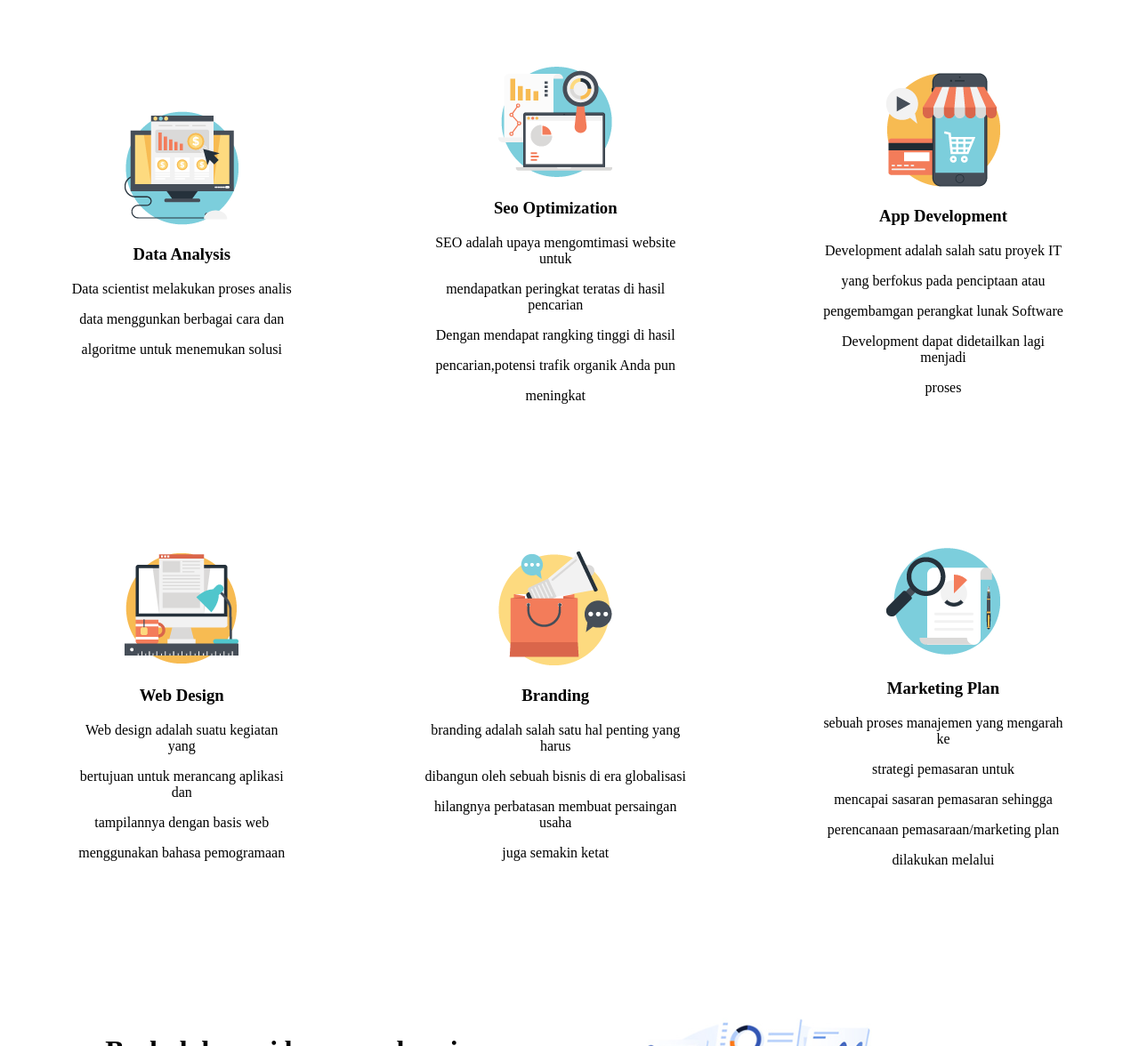
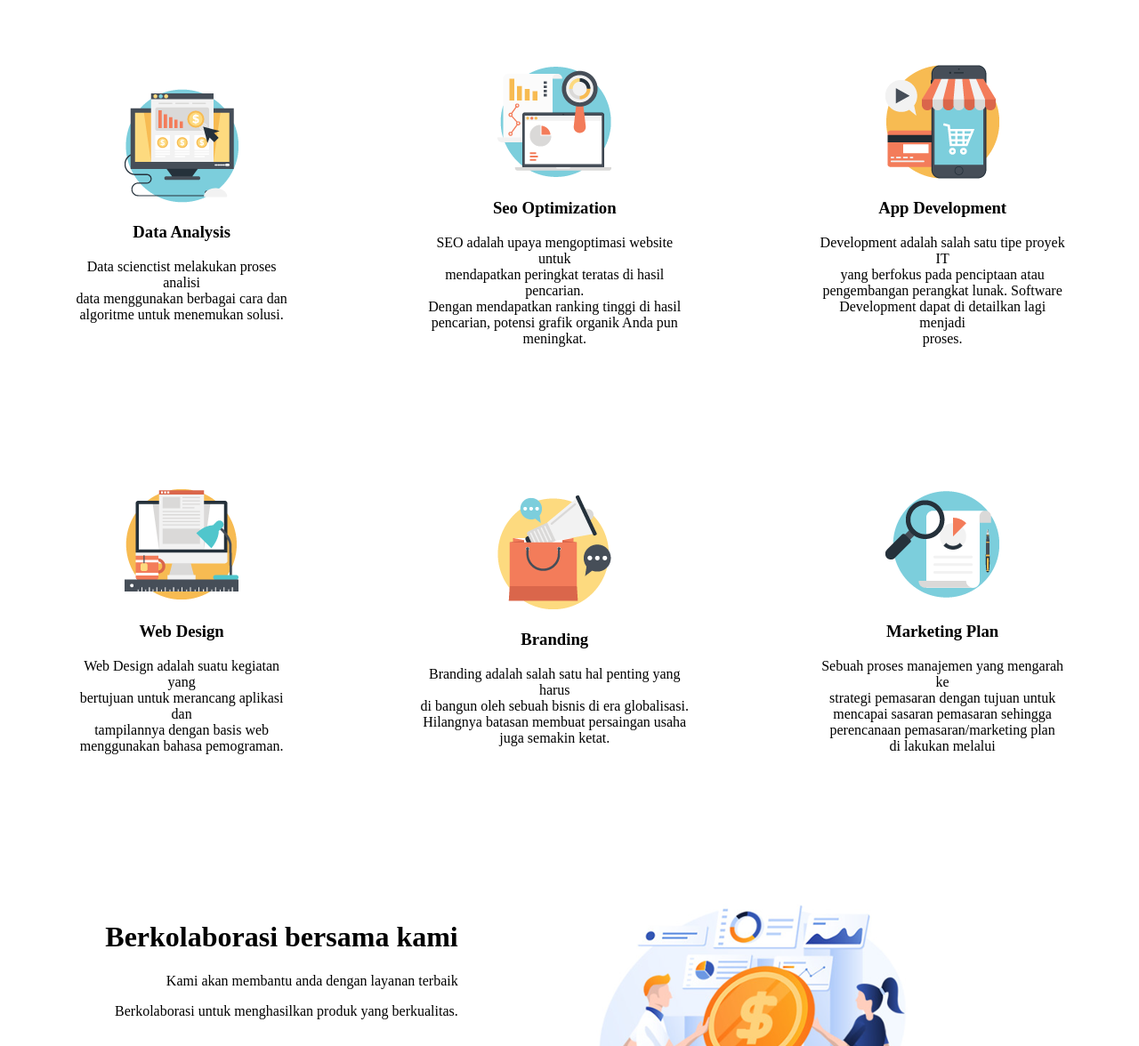
Before and after one commit to derrmoriarty6/Desain-Web-Sederhana, a plain HTML site: page index.html in a window 1280 px wide. Shown: the part 849-2025 px from the top of the page at 89% size. Drawn offline with Linux system fonts and the light colour scheme.

Commit message:
Add files via upload

```diff
--- a/index.html
+++ b/index.html
@@ -58,54 +58,53 @@
             <td>
                 <img src="Asset-Visual/icon-1.png" alt="ic_data_analysis">
                 <h3>Data Analysis</h3>
-                <p>Data scientist melakukan proses analis</p>
-                <p> data menggunkan berbagai cara dan</p>
-                <p> algoritme untuk menemukan solusi</p>
+                <p>Data scienctist melakukan proses analisi <br>
+                data menggunakan berbagai cara dan <br>
+                algoritme untuk menemukan solusi.</p>
             </td>
             <td>
                 <img src="Asset-Visual/icon-2.png" alt="ic_seo_optimization">
                 <h3>Seo Optimization</h3>
-                <p>SEO adalah upaya mengomtimasi website untuk</p>
-            <p>mendapatkan peringkat teratas di hasil pencarian</p>
-            <p>Dengan mendapat rangking tinggi di hasil</p>
-            <p>pencarian,potensi trafik organik Anda pun</p>
-            <p>meningkat</p>
+                <p>SEO adalah upaya mengoptimasi website untuk <br>
+                mendapatkan peringkat teratas di hasil pencarian. <br>
+                Dengan mendapatkan ranking tinggi di hasil <br>
+                pencarian, potensi grafik organik Anda pun <br>
+                meningkat.</p>
             </td>
             <td>
                 <img src="Asset-Visual/icon-3.png" alt="ic_app_development">
                 <h3>App Development</h3>
-                <p>Development adalah salah satu proyek IT</p>
-                <p>yang berfokus pada penciptaan atau</p>
-                <p>pengembamgan perangkat lunak Software</p>
-                <p>Development dapat didetailkan lagi menjadi</p>
-                <p>proses</p>
+                <p>Development adalah salah satu tipe proyek IT <br>
+                    yang berfokus pada penciptaan atau <br>
+                    pengembangan perangkat lunak. Software <br>
+                Development dapat di detailkan lagi menjadi <br>proses.</p>
             </td>
         </tr>
         <tr align="center">
             <td>
                 <img src="Asset-Visual/icon-4.png" alt="ic_web_design">
                 <h3>Web Design</h3>
-                <P>Web design adalah suatu kegiatan yang</P>
-                    <p>bertujuan untuk merancang aplikasi dan</p>
-                    <p>tampilannya dengan basis web</p>
-                    <p>menggunakan bahasa pemogramaan</p>
+                <p>Web Design adalah suatu kegiatan yang <br>
+                bertujuan untuk merancang aplikasi dan <br>
+                tampilannya dengan basis web <br>
+                menggunakan bahasa pemograman.</p>
             </td>
             <td>
                 <img src="Asset-Visual/icon-5.png" alt="ic_branding">
                 <h3>Branding</h3>
-                <p>branding adalah salah satu hal penting yang harus</p>
-                    <p>dibangun oleh sebuah bisnis di era globalisasi</p>
-                    <p>hilangnya perbatasan membuat persaingan usaha</p>
-                    <p>juga semakin ketat</p>
+                <p>Branding adalah salah satu hal penting yang harus <br>
+                di bangun oleh sebuah bisnis di era globalisasi. <br>
+                Hilangnya batasan membuat persaingan usaha <br>
+                juga semakin ketat.</p>
             </td>
             <td>
                 <img src="Asset-Visual/icon-6.png" alt="ic_marketing_plan">
                 <h3>Marketing Plan</h3>
-                <p>sebuah proses manajemen yang mengarah ke</p>
-                    <p>strategi pemasaran untuk</p>
-                    <p>mencapai sasaran pemasaran sehingga</p>
-                    <p>perencanaan pemasaraan/marketing plan</p>
-                    <p>dilakukan melalui</p>
+                <p>Sebuah proses manajemen yang mengarah ke <br>
+                strategi pemasaran dengan tujuan untuk <br>
+                mencapai sasaran pemasaran sehingga <br>
+                perencanaan pemasaran/marketing plan <br>
+                di lakukan melalui</p>
             </td>
         </tr>
     </table><br>
```
